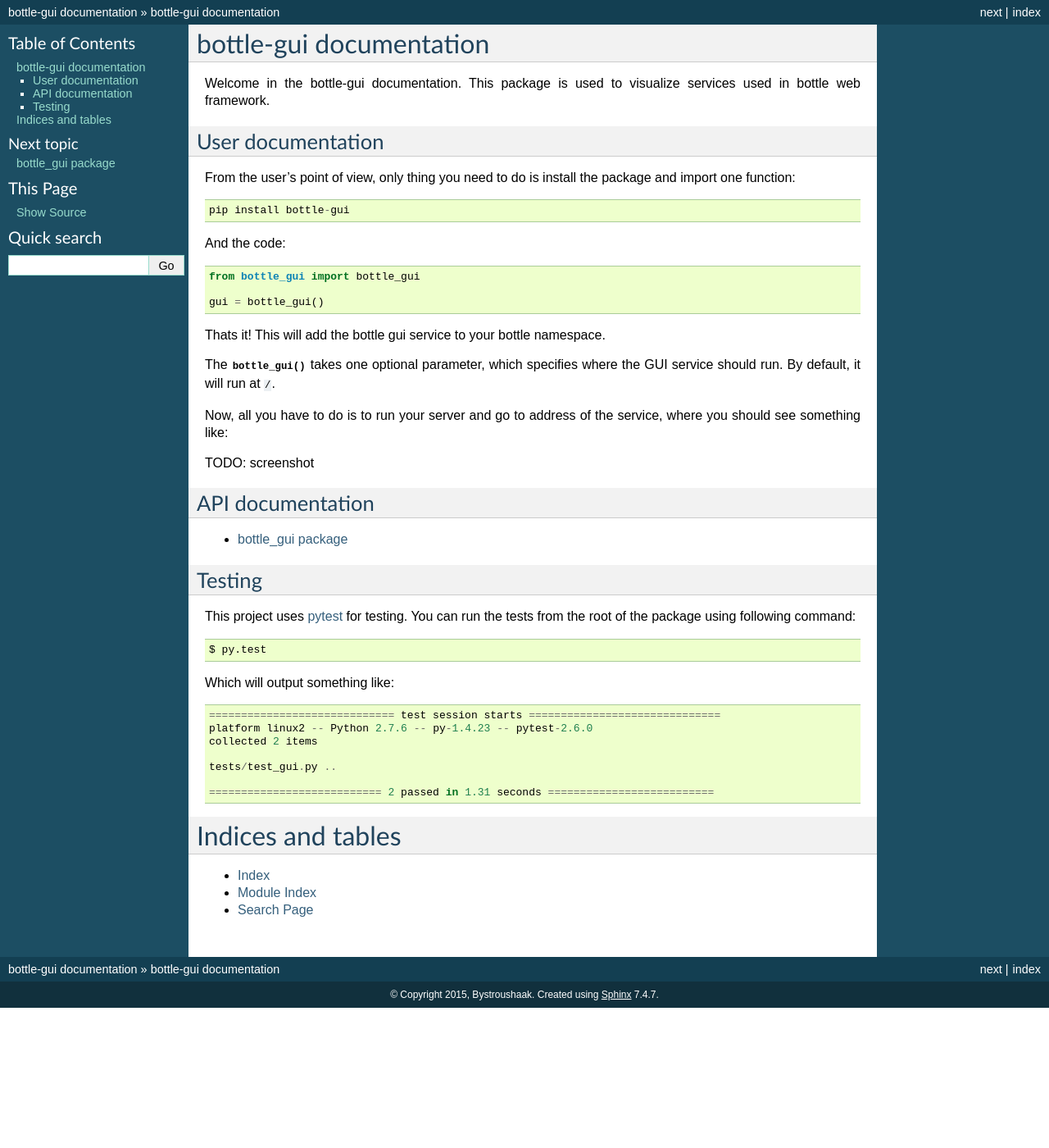
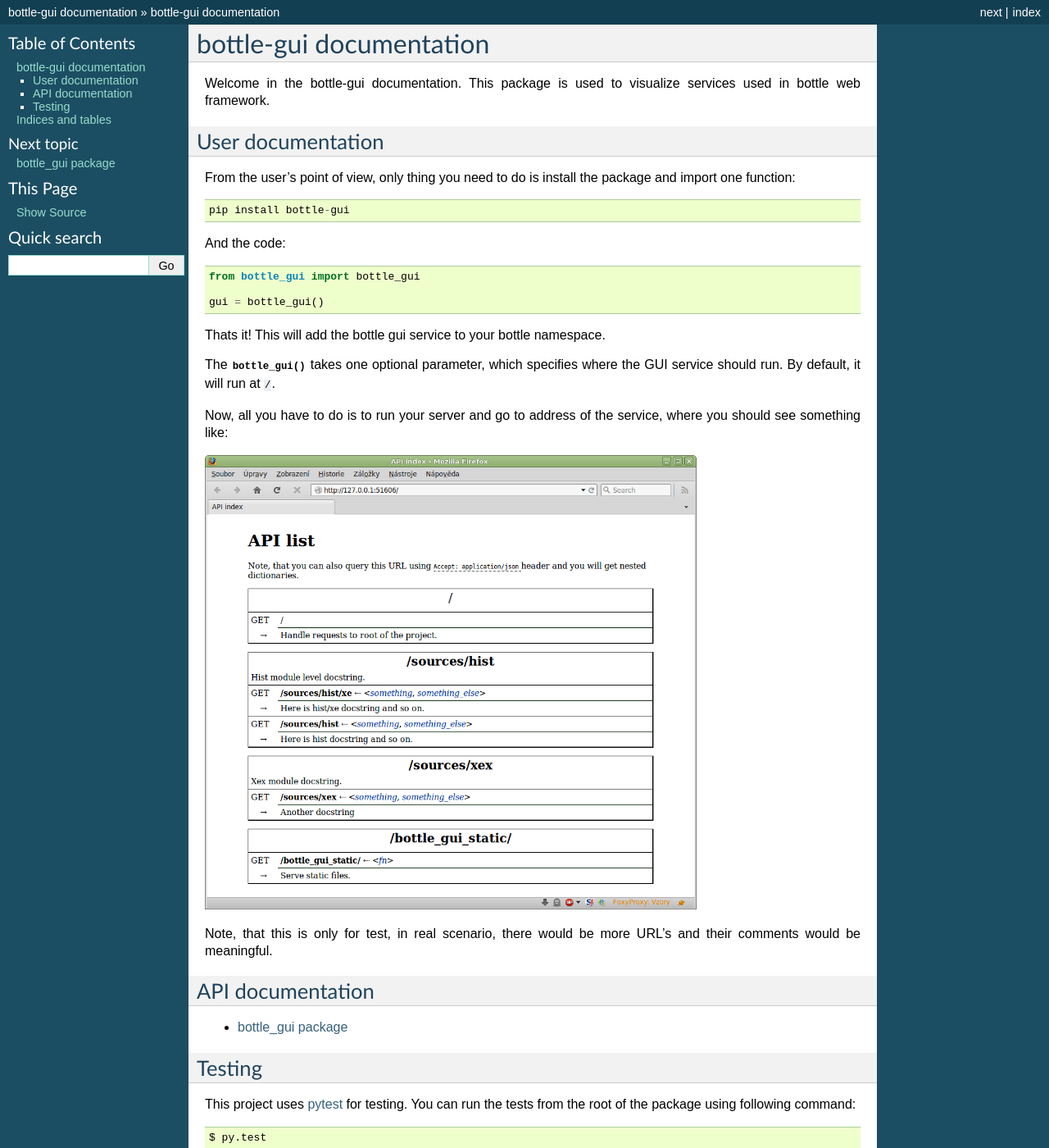
Before and after one commit to Bystroushaak/bottle-gui, a Sphinx documentation site: the page built from docs/index.rst, in a window 1280 px wide and 1400 px high. Shown: the whole window at 82% size. Built offline with Sphinx 7.4.7, drawn with Linux system fonts in a browser that asks for light colours; the version number could not be read and is left out.

Commit message:
Added screenshot to documentation.

```diff
--- a/docs/index.rst
+++ b/docs/index.rst
@@ -28,7 +28,11 @@ Now, all you have to do is to run your server and go to address of the service,
 where you should see something like:
 
 
-TODO: screenshot
+.. image:: _images/screen.png
+    :width: 600px
+
+Note, that this is only for test, in real scenario, there would be more
+URL's and their comments would be meaningful.
 
 
 API documentation
```
Also changed, not shown: docs/_images/screen.png (added).
